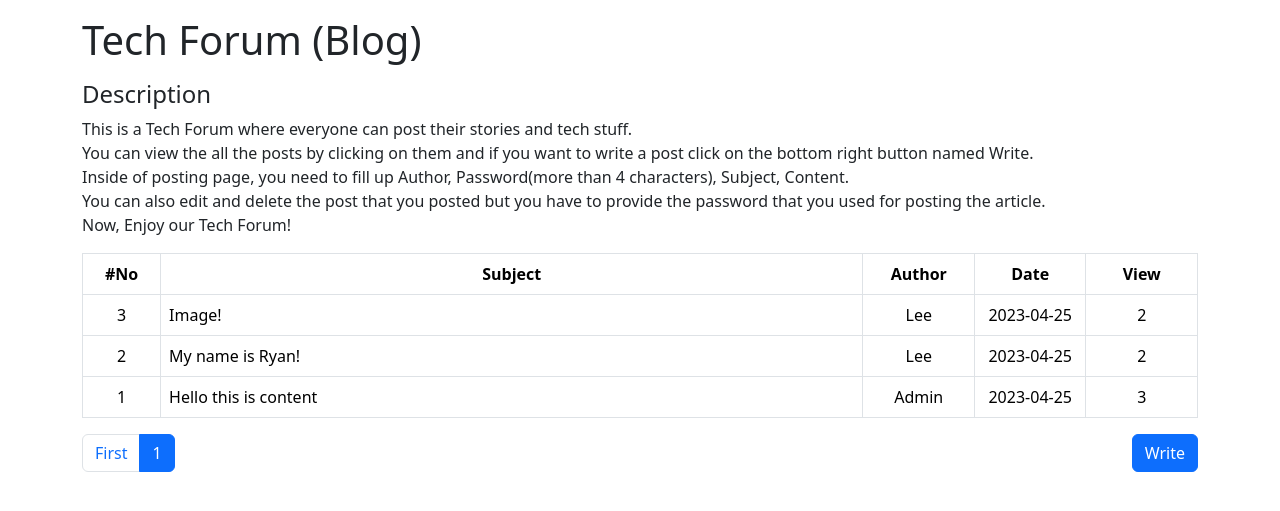
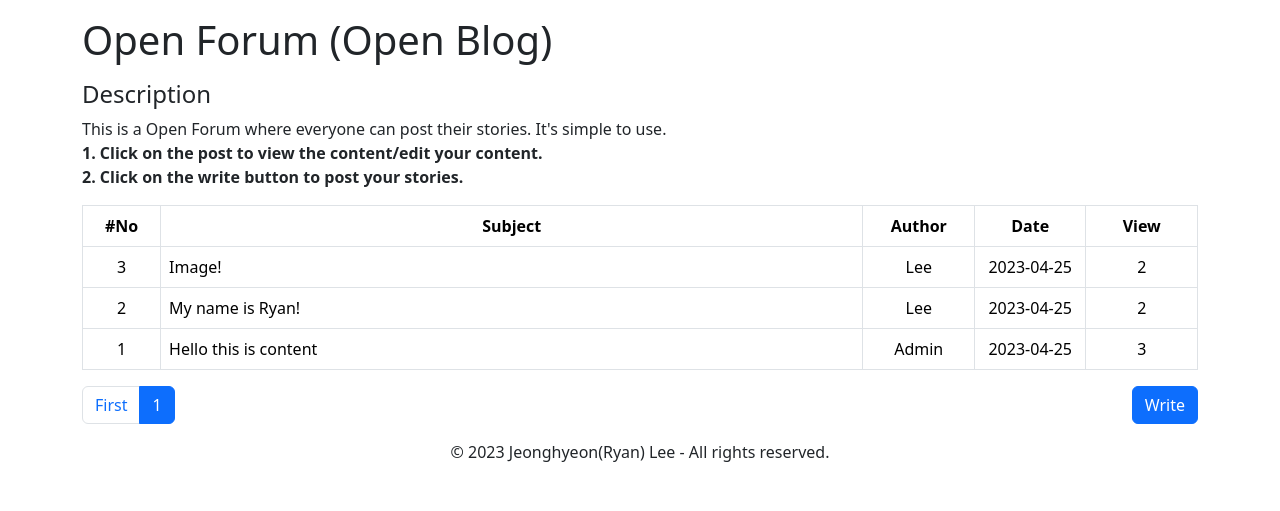
Before and after one commit to ryanleedev/CRUD_forum, a PHP site: page / in a window 1280 px wide. Shown: the top 511 px of the page. Run offline with PHP 8.4, Linux system fonts and the light colour scheme; data comes from the database, SQL or seed files in the repository.

Commit message:
add footer.php and modified index.php

```diff
--- /dev/null
+++ b/footer.php
@@ -0,0 +1,5 @@
+    <footer class="footer">
+        <p <?php echo 'align="center"'?>>&copy; <?php echo date("Y");?> Jeonghyeon(Ryan) Lee - All rights reserved.
+        </p>
+
+    </footer>
--- a/index.php
+++ b/index.php
@@ -41,15 +41,13 @@ $total = $postDAO->getCnt();
     </head>
     <body>
         <div class="container mt-3">
-            <h1 class="h1">Tech Forum (Blog)</h1>
+            <h1 class="h1">Open Forum (Open Blog)</h1>
         </div>
         <div class="container mt-3">
             <h4 class="h4">Description</h4>
-            This is a Tech Forum where everyone can post their stories and tech stuff.<br>
-            You can view the all the posts by clicking on them and if you want to write a post click on the bottom right button named Write.<br>
-            Inside of posting page, you need to fill up Author, Password(more than 4 characters), Subject, Content.<br>
-            You can also edit and delete the post that you posted but you have to provide the password that you used for posting the article.<br>
-            Now, Enjoy our Tech Forum!
+            This is a Open Forum where everyone can post their stories. It's simple to use.<br>
+            <b>1. Click on the post to view the content/edit your content.</b><br>
+            <b>2. Click on the write button to post your stories.</b><br>
         </div>
         <div class="container mt-3">
             <table class="table table-bordered table-hover">
@@ -93,5 +91,8 @@ $total = $postDAO->getCnt();
 
 
         </div>
+        <?php
+        include 'footer.php';
+        ?>
     </body>
 </html>
```
